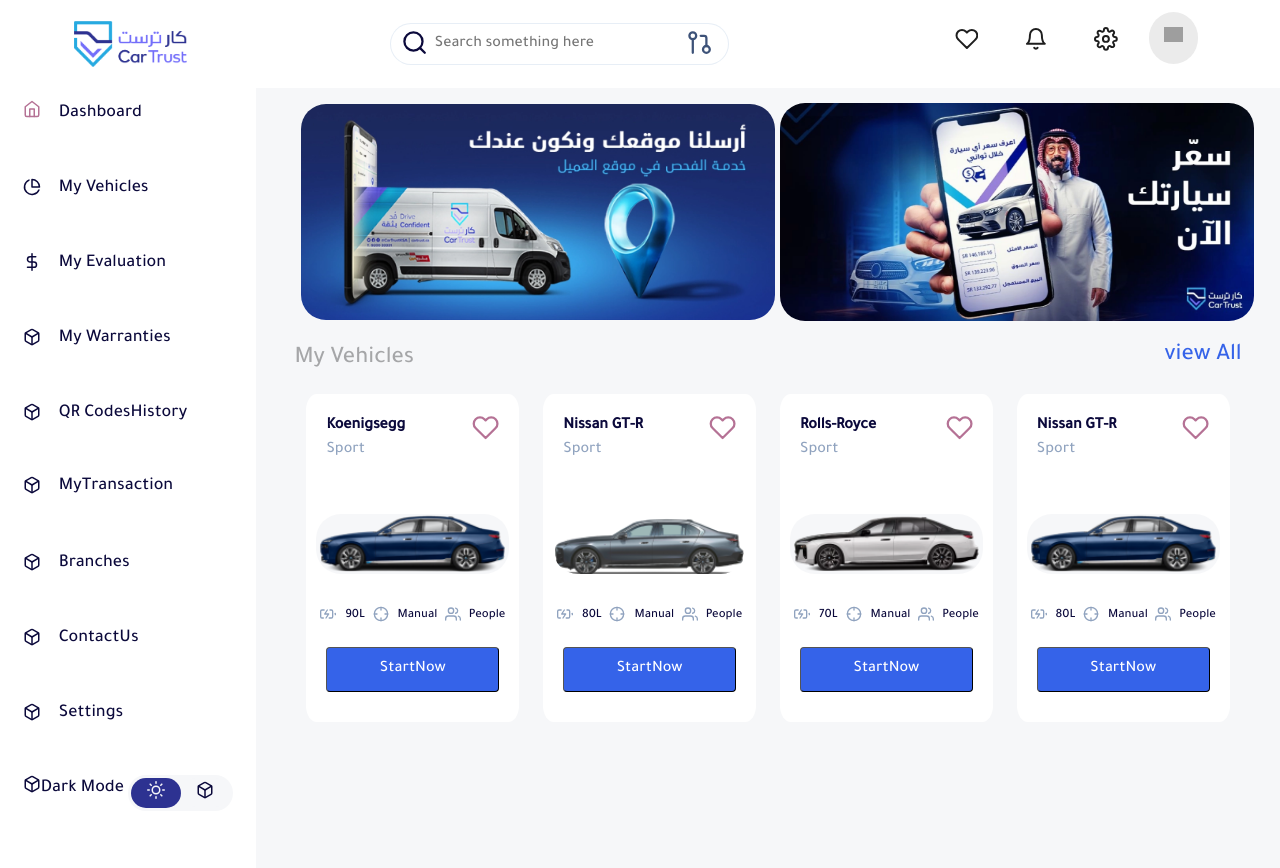
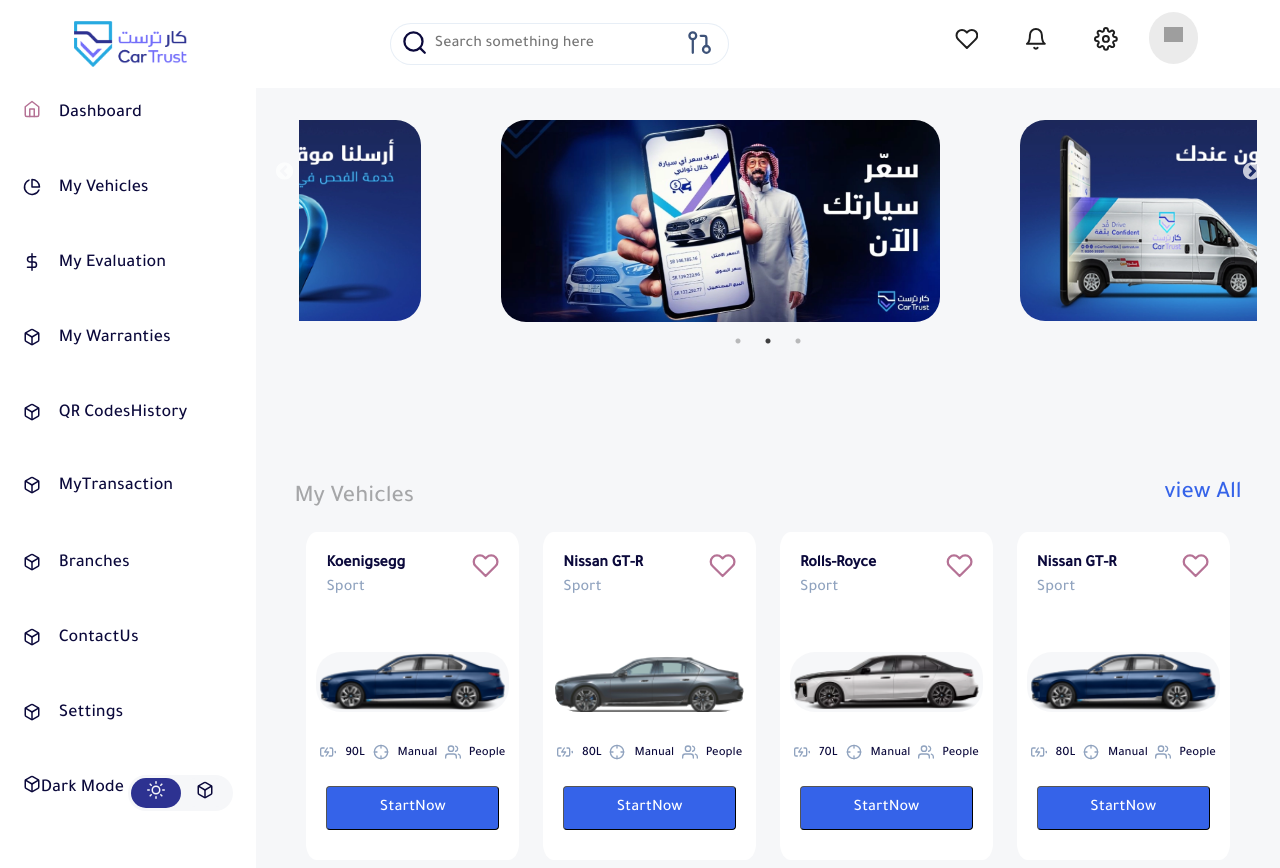
Before and after one commit to abdulrhman-alfeel/carTrust-react, a React (Create React App) app: page / in a window 1280 px wide. Shown: the top 868 px of the page. Built offline with nearby package versions, Linux system fonts and the light colour scheme; grey boxes are pictures that could not be loaded; a web font is replaced by a local one.

Commit message:
added channle name

```diff
--- a/src/pages/Dashboard.jsx
+++ b/src/pages/Dashboard.jsx
@@ -146,12 +146,12 @@
 
   var settings = {
     infinite: true,
-    speed: 400,
+    speed: 500,
     slidesToShow: width < 970 ? 1 : 2,
     // slidesToShow: 2,
-    slidesToScroll: 1,
-    autoplay:false,
-    arrows: false,
+    slidesToScroll: width < 970 ? 1 : 2,
+    autoplay:true,
+    arrows: true,
     centerPadding: 100
   };
 
@@ -471,20 +471,29 @@
         overflow="auto"
         backgroundColor={Dark ? "#020202" :"#F6F7F9"}
         // minH="200vh"
+        // height
         h="130vh"
       >
-        <Heading fontWeight="normal" mb={4}>
+        <Heading
+        h={"38%"}
+        // w={'100em'}
+        // overflow={'hidden'}
+        fontWeight="normal" mb={4}>
 
 
-        {/* <Slider dots={true} {...settings}  > */}
-        <AvatarGroup flexDir='row'>
-        <Avatar borderRadius='25px' m={5} width={"50%"} src={imag_2}/>
-      <Avatar m={5} width={"50%"} borderRadius='25px' my={2} src={imag_1}/>
+        <Slider style={{ height:'40%' ,margin:" 0 5px"}} dots={true} {...settings}  >
+        {/* <AvatarGroup flexDir='row'> */}
+        <Avatar borderRadius='25px' m={2}  src={imag_2}/>
+
+        <Avatar m={2}  borderRadius='25px'  src={imag_1}/>
+        <Avatar borderRadius='25px' m={2}  src={imag_2}/>
+        <Avatar m={2}  borderRadius='25px'  src={imag_1}/>
+        <Avatar m={2}  borderRadius='25px'  src={imag_1}/>
 
       {/* <Avatar m={5} borderRadius='25px' my={2} src={imag_1}/>
       <Avatar borderRadius='25px' my={2} src={imag_2}/> */}
-      </AvatarGroup>
-    {/* </Slider> */}
+      {/* </AvatarGroup> */}
+    </Slider>
         </Heading>
 
 
@@ -515,7 +524,7 @@
            return(
             <Flex
                 w={!Vaule_responsive ?'25%' : '80%'}
-                h='41vh'
+                h={width < 970 && width > 600? '51vh': '41vh'}
                 m={12}
                 background="var(--Primary-0, #FFF)"
                 // boxShadow="0 0.1px 3px #000"
```
